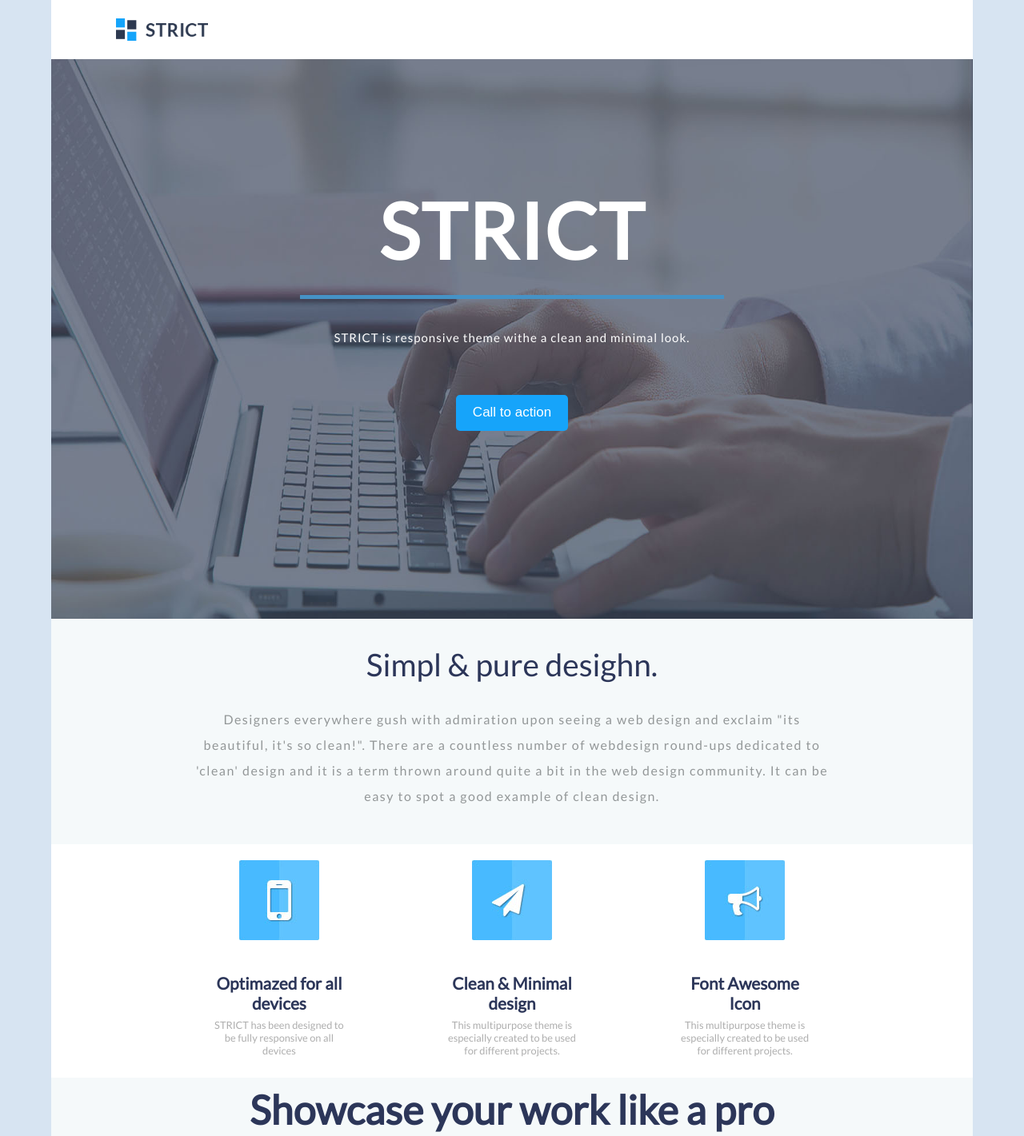
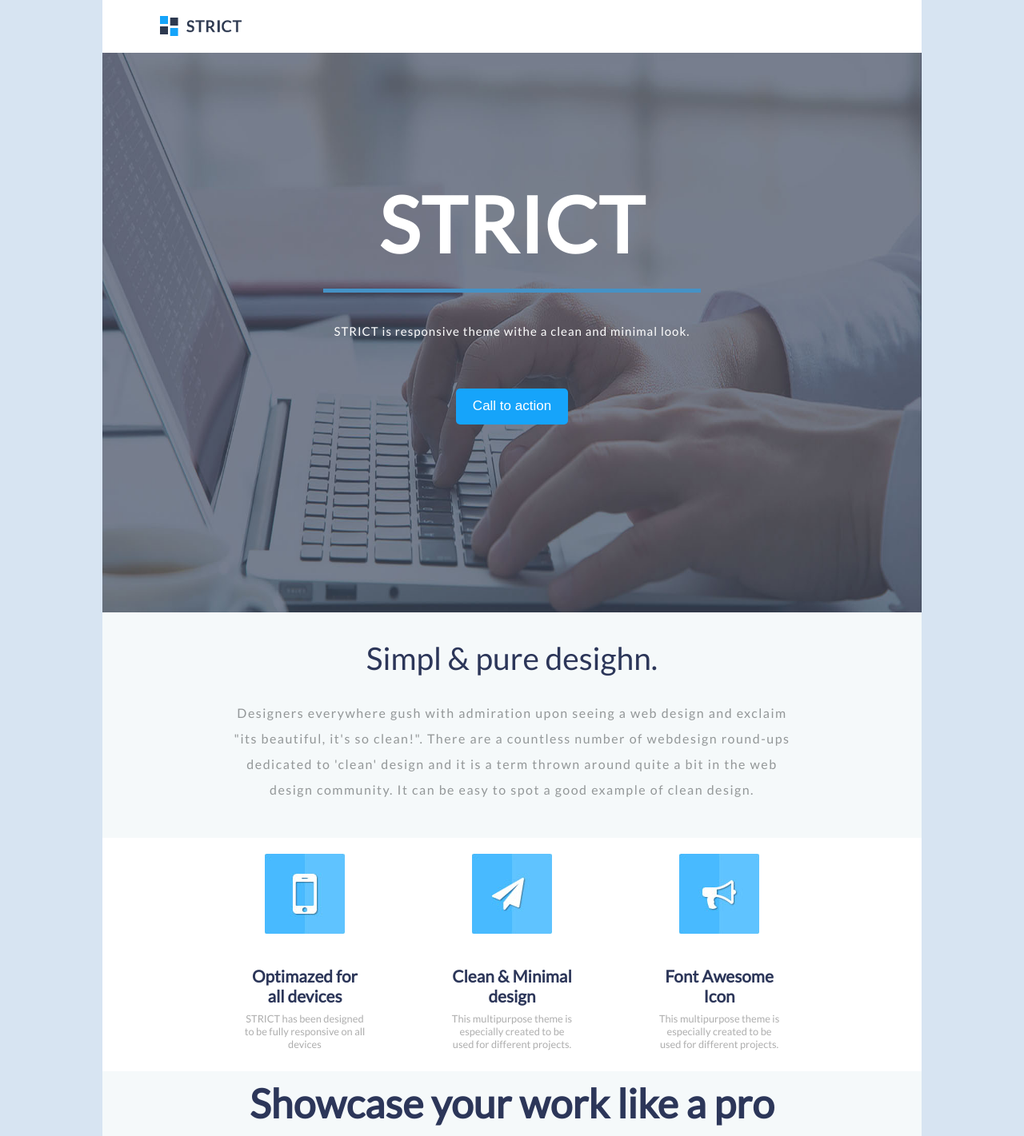
Before and after one commit to zabchik/zabchik.github.io, a plain HTML site: page index.html in a window 1280 px wide. Shown: the top 1421 px of the page at 80% size. Drawn offline with Linux system fonts and the light colour scheme.

Commit message:
Add files via upload

```diff
--- a/style.css
+++ b/style.css
@@ -9,7 +9,7 @@
     }
 
 header{
-    width: 90%;
+    width: 80%;
     margin: 0 auto;
 }
                     /*Структура сайта*/
@@ -69,16 +69,17 @@ hr {
     border: none;
     z-index: 8;
   }
- @font-face {
-font-family: Lato; /* имя шрифта для CSS правил */
-src:local("Lato"), /* проверяем наличие шрифта в ОС пользователя */
-url(lato/lato-bold.ttf); /* если шрифт не установлен, тогда загружаем его по указанному пути */
-url(lato/lato-regular.ttf)
-  }
+ /*@font-face {*/
+/*font-family: Lato; !* имя шрифта для CSS правил *!*/
+/*!*src:local("Lato"), !* проверяем наличие шрифта в ОС пользователя *!*!*/
+/*url(lato/lato-bold.ttf); !* если шрифт не установлен, тогда загружаем его по указанному пути *!*/
+/*url(lato/lato-regular.ttf);*/
+  /*}*/
   @font-face {
-font-family: Lato; /* имя шрифта для CSS правил */
-src: url(lato/lato/lato-regular.ttf); /* проверяем наличие шрифта в ОС пользователя */ local("Lato")
-  }
+        font-family: Lato; /* имя шрифта для CSS правил */
+        src: url(lato/lato/lato-regular.ttf); /* проверяем наличие шрифта в ОС пользователя */
+  /*local("Lato")*/
+    }
  /*p{*/
      /*text-align: center;*/
      /*font-size: 96px;*/
@@ -140,7 +141,7 @@ div.header a{
 		text-align: center;}
 
 div.line {
-    width: 90%;
+    width: 80%;
     /*height: auto;*/
     margin: 0 auto;
     padding: 24px 0;
@@ -174,7 +175,7 @@ div.line h1{
 .icons{
 
     text-align: center;
-    width: 90%;
+    width: 80%;
     background-color: #FFFFFF;
     margin: 0 auto;
     /*height: 2208px;*/
@@ -217,7 +218,7 @@ div.icons h3{
 
 
 div.foto{
-    width: 90%;
+    width: 80%;
     margin: 0 auto;
     /* padding: 20px 0; */
     clear: both;
@@ -440,7 +441,7 @@ div.aa, div.aaa, div.aa4, div.aa5, div.aa3, div.aa6{
 
 .footer{
     text-align: center;
-    width: 90%;
+    width: 80%;
     margin: 0 auto;
        }
 .fon{
@@ -565,7 +566,7 @@ textarea::placeholder{
 div.social{
     margin: 0 auto;
     position: relative;
-    width: 90%;
+    width: 80%;
     height: 100px;
     text-align: left;
     top: -671px;
@@ -623,7 +624,7 @@ div.social p{
     .clear1{
         display: block;
     }
-    @media screen and (max-width:1160px){
+    @media screen and (max-width:1310px){
 
         .clear1{
             display:none;
```
